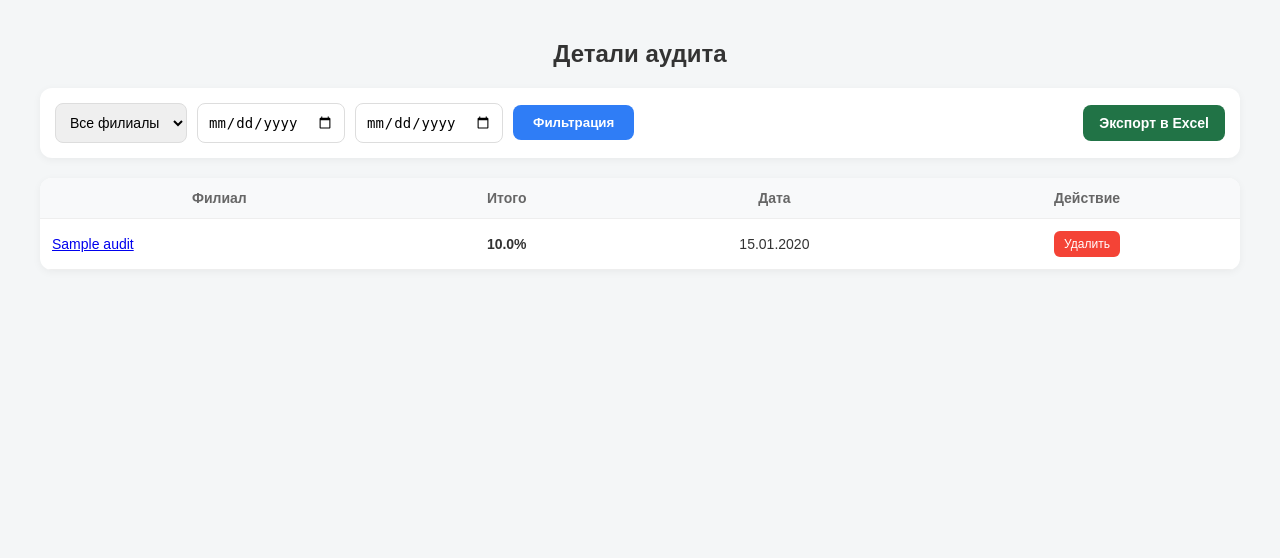
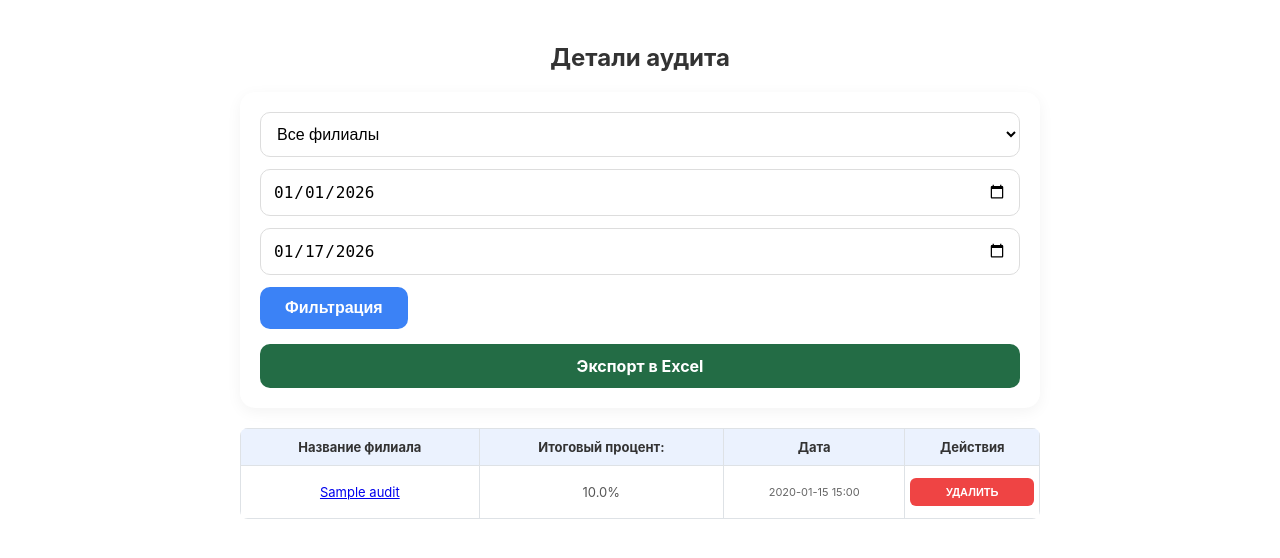
Before and after one commit to Abdullayevsardor/Maxway, a Django app: page /page/ in a window 1280 px wide. Shown: the top 558 px of the page. Run offline with Django 5.2, Linux system fonts and the light colour scheme; tables that the repository leaves empty hold one stand-in row (values such as "Sample post").

Commit message:
Update audit_page.html

```diff
--- a/checklist/templates/audit_page.html
+++ b/checklist/templates/audit_page.html
@@ -2,11 +2,11 @@
 {% block title %}Детали аудита{% endblock %}
 
 {% block content %}
-<div class="container">
+<div class="audit-container">
     <h2>Детали аудита</h2>
 
-    <form method="GET" class="filter-export-bar">
-        <div class="filters">
+    <form method="GET" class="filter-card">
+        <div class="filter-inputs">
             <select name="filial">
                 <option value="all">Все филиалы</option>
                 {% for f in all_filials %}
@@ -16,44 +16,40 @@
                 {% endfor %}
             </select>
 
-            <input type="date" name="from" value="{{ request.GET.from }}">
-            <input type="date" name="to" value="{{ request.GET.to }}">
+            <input type="date" name="from" value="{{ request.GET.from|default:'2026-01-01' }}">
+            <input type="date" name="to" value="{{ request.GET.to|default:'2026-01-17' }}">
 
-            <button type="submit" class="btn filter-btn">Фильтрация</button>
+            <button type="submit" class="btn-filter">Фильтрация</button>
         </div>
 
-        <div class="export-buttons">
+        <div class="export-area">
             <a href="{% url 'audit_export_excel' %}?{% if request.GET.filial %}filial={{ request.GET.filial }}&{% endif %}{% if request.GET.from %}from={{ request.GET.from }}&{% endif %}{% if request.GET.to %}to={{ request.GET.to }}{% endif %}"
-               class="excel">
-                 Экспорт в Excel
+               class="btn-excel">
+                Экспорт в Excel
             </a>
         </div>
     </form>
 
-    <div class="table-wrap">
+    <div class="table-responsive">
         <table>
             <thead>
                 <tr>
-                    <th>Филиал</th>
-                    <th>Итого</th>
+                    <th>Название филиала</th>
+                    <th>Итоговый процент:</th>
                     <th>Дата</th>
-                    <th>Действие</th>
+                    <th>Действия</th>
                 </tr>
             </thead>
             <tbody>
                 {% for audit in audits %}
                 <tr>
-                    <td>
-                        <a href="{% url 'audit_filial_detail' audit.filial_nomi %}">
-                            {{ audit.filial_nomi }}
-                        </a>
-                    </td>
-                    <td><b>{{ audit.percent }}%</b></td>
-                    <td>{{ audit.created_at|date:"d.m.Y" }}</td>
+                    <td><a href="{% url 'audit_filial_detail' audit.filial_nomi %}">{{ audit.filial_nomi }}</a></td>
+                    <td class="percent-cell">{{ audit.percent }}%</td>
+                    <td class="date-cell">{{ audit.created_at|date:"Y-m-d H:i" }}</td>
                     <td>
                         <form method="POST" action="{% url 'audit_delete' audit.id %}" onsubmit="return confirm('Удалить?');">
                             {% csrf_token %}
-                            <button type="submit" class="del-btn">Удалить</button>
+                            <button type="submit" class="btn-delete">УДАЛИТЬ</button>
                         </form>
                     </td>
                 </tr>
@@ -66,129 +62,146 @@
 
 {% block extra_head %}
 <style>
-    /* 1. Umumiy asoslar */
-    body { font-family: Arial, sans-serif; background:#f4f6f7; margin: 0; padding: 20px; color: #333; }
-    h2 { text-align: center; margin-bottom: 20px; }
-    .container { max-width: 1200px; margin: 0 auto; padding-bottom: 50px; }
-
-    /* 2. Filtrlar va Export paneli */
-    .filter-export-bar {
-        display: flex;
-        justify-content: space-between;
-        align-items: center;
-        gap: 15px;
-        background: #fff;
+    /* Umumiy sozlamalar */
+    .audit-container {
         padding: 15px;
-        border-radius: 12px;
-        box-shadow: 0 2px 8px rgba(0,0,0,0.05);
-        margin-bottom: 20px;
+        max-width: 800px;
+        margin: 0 auto;
+        font-family: -apple-system, BlinkMacSystemFont, "Segoe UI", Roboto, Helvetica, Arial, sans-serif;
     }
 
-    .filters {
+    h2 { text-align: center; color: #333; margin-bottom: 20px; }
+
+    /* Oq karta (Filtrlar uchun) */
+    .filter-card {
+        background: #fff;
+        border-radius: 15px;
+        padding: 20px;
+        box-shadow: 0 4px 15px rgba(0,0,0,0.05);
+        margin-bottom: 20px;
         display: flex;
-        flex: 1;
-        gap: 10px;
-        align-items: center;
+        flex-direction: column;
+        gap: 15px;
     }
 
-    .filters select, .filters input {
-        padding: 10px;
-        border: 1px solid #ddd;
-        border-radius: 8px;
-        font-size: 14px;
-        outline: none;
+    .filter-inputs {
+        display: flex;
+        flex-direction: column;
+        gap: 12px;
     }
 
-    /* 3. Tugmalar */
-    .btn {
-        padding: 10px 20px;
-        border: none;
-        border-radius: 8px;
-        background: #2f7df6;
-        color: #fff;
-        cursor: pointer;
-        font-weight: bold;
-        transition: 0.3s;
-    }
-    .btn:hover { background: #1a66d9; }
-
-    .excel {
-        background: #217346;
-        color: #fff;
-        padding: 10px 16px;
-        border-radius: 8px;
-        text-decoration: none;
-        font-size: 14px;
-        font-weight: bold;
-        display: inline-block;
+    /* Input va Select stili */
+    .filter-inputs select,
+    .filter-inputs input {
+        width: 100%;
+        padding: 12px;
+        border: 1px solid #ddd;
+        border-radius: 10px;
+        font-size: 16px;
+        box-sizing: border-box;
+        background-color: #fff;
     }
 
-    /* 4. Jadval dizayni */
-    .table-wrap {
-        background: #fff;
-        border-radius: 12px;
+    /* FILTRATSIYA TUGMASI - O'NGGA SURILGAN */
+    .btn-filter {
+        background: #3b82f6;
+        color: white;
+        border: none;
+        padding: 12px 25px;
+        border-radius: 10px;
+        font-size: 16px;
+        font-weight: bold;
+        cursor: pointer;
+        align-self: flex-start; /* Default holat */
+        width: fit-content;
+    }
+
+    /* EXCEL TUGMASI */
+    .btn-excel {
+        display: block;
+        background: #236c45;
+        color: white;
+        text-align: center;
+        text-decoration: none;
+        padding: 12px;
+        border-radius: 10px;
+        font-weight: bold;
+        font-size: 16px;
+    }
+
+    /* JADVAL */
+    .table-responsive {
+        width: 100%;
         overflow-x: auto;
-        box-shadow: 0 2px 8px rgba(0,0,0,0.05);
+        border-radius: 8px;
     }
 
     table {
         width: 100%;
         border-collapse: collapse;
-        min-width: 500px;
+        background: #fff;
+        font-size: 13px;
     }
 
-    th, td {
-        padding: 12px;
-        text-align: center;
-        border-bottom: 1px solid #eee;
-        font-size: 14px;
+    th {
+        background: #ebf2fe;
+        color: #333;
+        padding: 10px 5px;
+        border: 1px solid #dee2e6;
     }
 
-    th { background: #f8f9fa; font-weight: bold; color: #666; }
-    td:first-child { text-align: left; font-weight: 500; }
+    td {
+        padding: 12px 5px;
+        text-align: center;
+        border: 1px solid #dee2e6;
+        vertical-align: middle;
+    }
 
-    .del-btn {
-        background: #f44336;
+    .percent-cell { color: #555; }
+    .date-cell { font-size: 11px; color: #666; }
+
+    /* O'CHIRISH TUGMASI */
+    .btn-delete {
+        background: #ef4444;
         color: white;
         border: none;
-        padding: 6px 10px;
+        padding: 8px 5px;
         border-radius: 6px;
-        font-size: 12px;
+        font-size: 11px;
+        font-weight: bold;
+        width: 100%;
         cursor: pointer;
     }
 
-    /* 5. Mobile (Moslashuvchanlik) */
-    @media (max-width: 768px) {
-        .filter-export-bar {
-            flex-direction: column;
-            align-items: stretch;
+    /* MOBILE MOSLASHUV (Aynan rasmdegidek) */
+    @media (max-width: 600px) {
+        .btn-filter {
+            align-self: flex-start; /* Rasmda tugma chapda/o'rtada turibdi, lekin siz o'ngga so'radingiz */
         }
 
-        .filters {
-            display: grid;
-            grid-template-columns: 1fr 1fr; /* Ikki ustunli qator */
-            gap: 10px;
+        /* Siz so'ragan o'ngga surish qismi: */
+        .filter-inputs {
+            align-items: flex-end; /* Ichidagi hamma narsani o'ngga suradi */
         }
 
-        /* Tugma o'ngda turishi uchun */
-        .filter-btn {
-            grid-column: 2; /* 2-ustunga o'tadi */
-            justify-self: end; /* O'ngga tekislanadi */
-            width: auto;
-            min-width: 120px;
+        .btn-filter {
+            align-self: flex-start; /* Agar faqat tugmani o'ngga surish kerak bo'lsa: flex-end qiling */
+            width: 50%; /* Rasmga mosroq kenglik */
         }
 
-        .filters select, .filters input {
-            width: 100%;
+        /* Agar rasmga 100% o'xshashlik kerak bo'lsa: */
+        .btn-filter {
+            align-self: flex-start;
+            width: auto;
+            padding: 12px 30px;
         }
+    }
 
-        .export-buttons .excel {
-            width: 100%;
-            text-align: center;
-            box-sizing: border-box;
+    /* Tugmani o'ngga surish uchun maxsus klass (so'rovingiz bo'yicha) */
+    @media (max-width: 480px) {
+        .btn-filter {
+            align-self: flex-end; /* BU TUGMANI O'NGGA SURADI */
         }
-
-        th, td { padding: 8px 5px; font-size: 12px; }
     }
 </style>
 {% endblock %}
```
